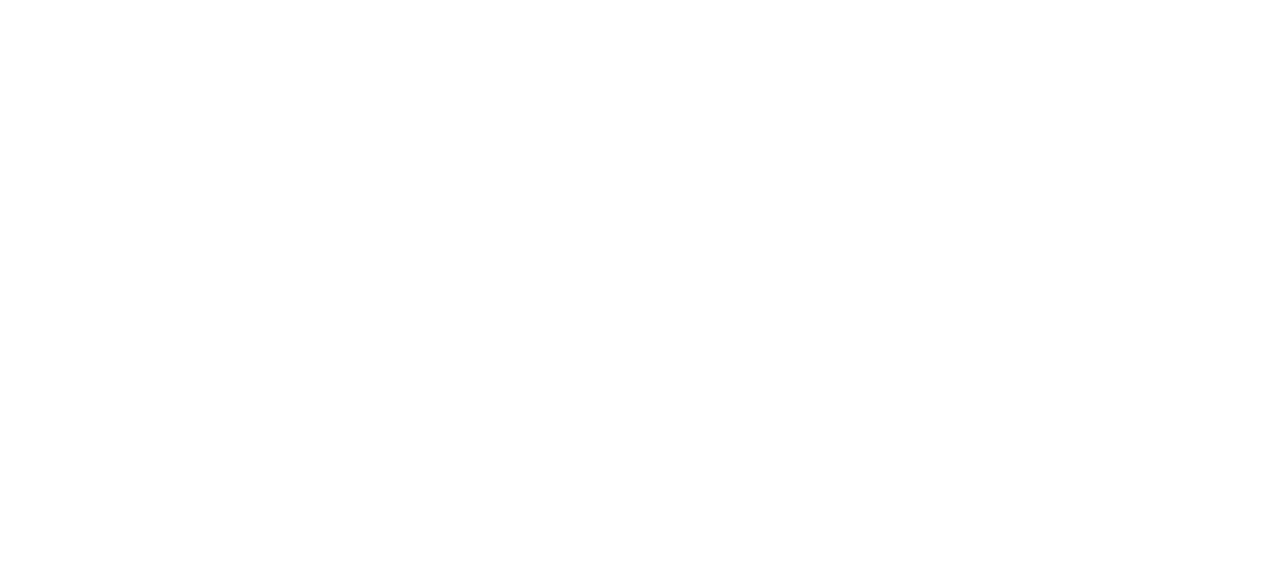
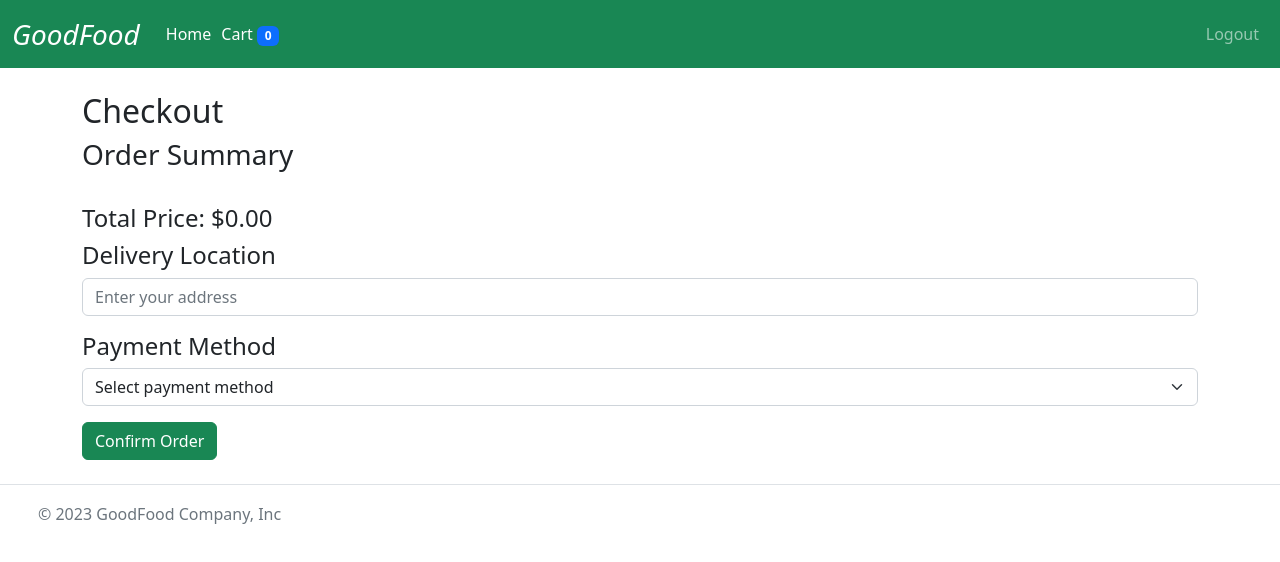
Before and after one commit to Radhakishor/goodFoodApp, a React (Create React App) app: page /checkout in a window 1280 px wide. Before the commit this address had no page. Shown: the top 562 px of the page. Built offline with nearby package versions, Linux system fonts and the light colour scheme; sample sign-in values are in the browser's storage.

Commit message:
added checkout page

```diff
--- a/src/App.js
+++ b/src/App.js
@@ -4,6 +4,7 @@
 import Login from './screens/Login';
 import Signup from './screens/Signup';
 import Cart from './screens/Cart';
+import Checkout from './screens/Checkout'; // Import the Checkout component
 import PrivateRoute from './components/PrivateRoute'; // Import PrivateRoute
 import { BrowserRouter as Router, Routes, Route, Navigate } from 'react-router-dom';
 import 'bootstrap/dist/css/bootstrap.min.css';
@@ -11,12 +12,18 @@
 
 function App() {
   const [cart, setCart] = useState([]);
+  const [cartItemCount, setCartItemCount] = useState(0); // State for cart item count
   const [isLoggedIn, setIsLoggedIn] = useState(!!localStorage.getItem("authToken")); // Initialize login status based on token
 
   useEffect(() => {
     // Update login status based on token
     setIsLoggedIn(!!localStorage.getItem("authToken"));
   }, []);
+
+  useEffect(() => {
+    // Update cart item count whenever the cart changes
+    setCartItemCount(cart.reduce((total, item) => total + item.quantity, 0));
+  }, [cart]);
 
   const handleLogout = () => {
     localStorage.removeItem("authToken");
@@ -34,6 +41,7 @@
         <Route element={<PrivateRoute isLoggedIn={isLoggedIn} />}>
           <Route path='/home' element={<Home cart={cart} setCart={setCart} isLoggedIn={isLoggedIn} handleLogout={handleLogout} />} />
           <Route path='/cart' element={<Cart cart={cart} setCart={setCart} handleLogout={handleLogout} isLoggedIn={isLoggedIn} />} />
+          <Route path='/checkout' element={<Checkout cart={cart} setCart={setCart} handleLogout={handleLogout} isLoggedIn={isLoggedIn} setCartItemCount={setCartItemCount} />} />
         </Route>
       </Routes>
     </Router>
--- a/src/screens/Cart.js
+++ b/src/screens/Cart.js
@@ -1,8 +1,11 @@
 import React from 'react';
+import { useNavigate } from 'react-router-dom';
 import Navbar from '../components/Navbar';
 import Footer from '../components/Footer';
 
 const Cart = ({ cart = [], setCart, handleLogout, isLoggedIn }) => {
+  const navigate = useNavigate();
+
   // Calculate total price
   const totalPrice = cart.reduce((total, item) => total + item.price, 0);
 
@@ -31,7 +34,7 @@
   };
 
   const handleCheckout = () => {
-    alert("Proceed to Checkout clicked!");
+    navigate('/checkout');
   };
 
   return (
@@ -68,6 +71,6 @@
       <Footer />
     </div>
   );
-}
+};
 
 export default Cart;
--- /dev/null
+++ b/src/screens/Checkout.js
@@ -0,0 +1,88 @@
+
+import React, { useState } from 'react';
+import Navbar from '../components/Navbar';
+import Footer from '../components/Footer';
+
+const Checkout = ({ cart, setCart, handleLogout, isLoggedIn, setCartItemCount }) => {
+  const [address, setAddress] = useState('');
+  const [paymentMethod, setPaymentMethod] = useState('');
+  const [orderConfirmed, setOrderConfirmed] = useState(false);
+
+  // Calculate total price
+  const totalPrice = cart.reduce((total, item) => total + item.price, 0);
+
+  const handleAddressChange = (e) => {
+    setAddress(e.target.value);
+  };
+
+  const handlePaymentChange = (e) => {
+    setPaymentMethod(e.target.value);
+  };
+
+  const handleConfirmOrder = () => {
+    // Clear the cart
+    setCart([]);
+    // Update cart item count to 0
+    setCartItemCount(0);
+    // Confirm the order
+    alert("Order confirmed!");
+    setOrderConfirmed(true);
+  };
+
+  return (
+    <div>
+      <Navbar isLoggedIn={isLoggedIn} handleLogout={handleLogout} cartItemCount={0} currentPage="checkout" />
+      <div className="container mt-4">
+        <h2>Checkout</h2>
+        {orderConfirmed ? (
+          <div className="alert alert-success">
+            Your order has been confirmed. Thank you for shopping with us!
+          </div>
+        ) : (
+          <>
+            <h3>Order Summary</h3>
+            <ul className="list-group mb-4">
+              {cart.map((item, index) => (
+                <li key={index} className="list-group-item d-flex justify-content-between align-items-center">
+                  <div>
+                    <h5 className="mb-1">{item.foodName}</h5>
+                    <p className="mb-1">Option: {item.option}</p>
+                    <p className="mb-1">Customization: {item.customization}</p>
+                  </div>
+                  <div className="d-flex align-items-center">
+                    <span className="badge bg-primary rounded-pill me-2">Quantity: {item.quantity}</span>
+                    <span className="badge bg-secondary rounded-pill">Price: ${Number(item.price).toFixed(2)}</span>
+                  </div>
+                </li>
+              ))}
+            </ul>
+            <h4>Total Price: ${totalPrice.toFixed(2)}</h4>
+            <div className="mb-3">
+              <h4>Delivery Location</h4>
+              <input
+                type="text"
+                className="form-control"
+                placeholder="Enter your address"
+                value={address}
+                onChange={handleAddressChange}
+              />
+            </div>
+            <div className="mb-3">
+              <h4>Payment Method</h4>
+              <select className="form-select" value={paymentMethod} onChange={handlePaymentChange}>
+                <option value="" disabled>Select payment method</option>
+                <option value="credit-card">Credit Card</option>
+                <option value="paypal">PayPal</option>
+                <option value="cash">Cash on Delivery</option>
+              </select>
+            </div>
+            <button className="btn btn-success" onClick={handleConfirmOrder}>Confirm Order</button>
+          </>
+        )}
+      </div>
+      <Footer />
+    </div>
+  );
+};
+
+export default Checkout;
```
